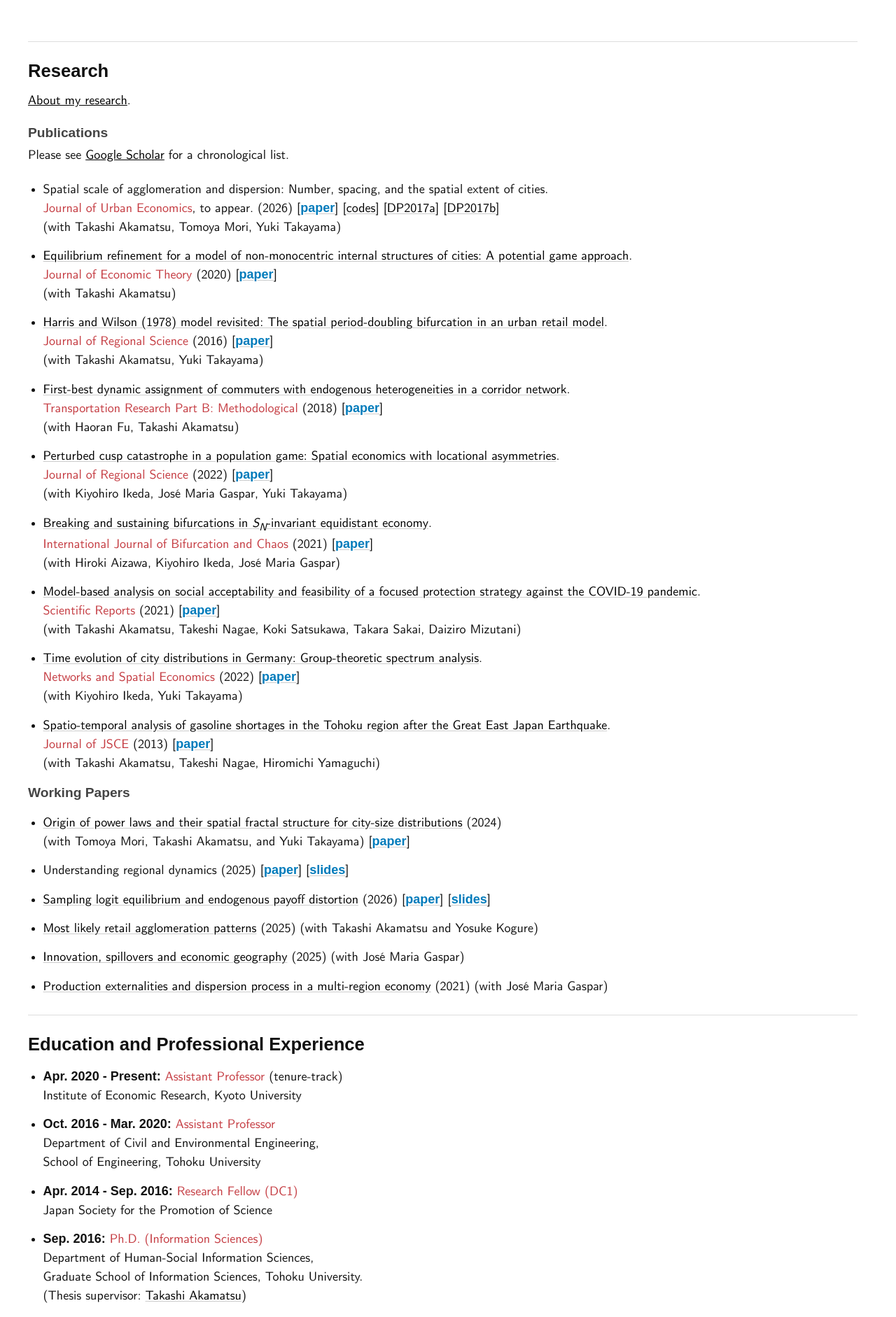
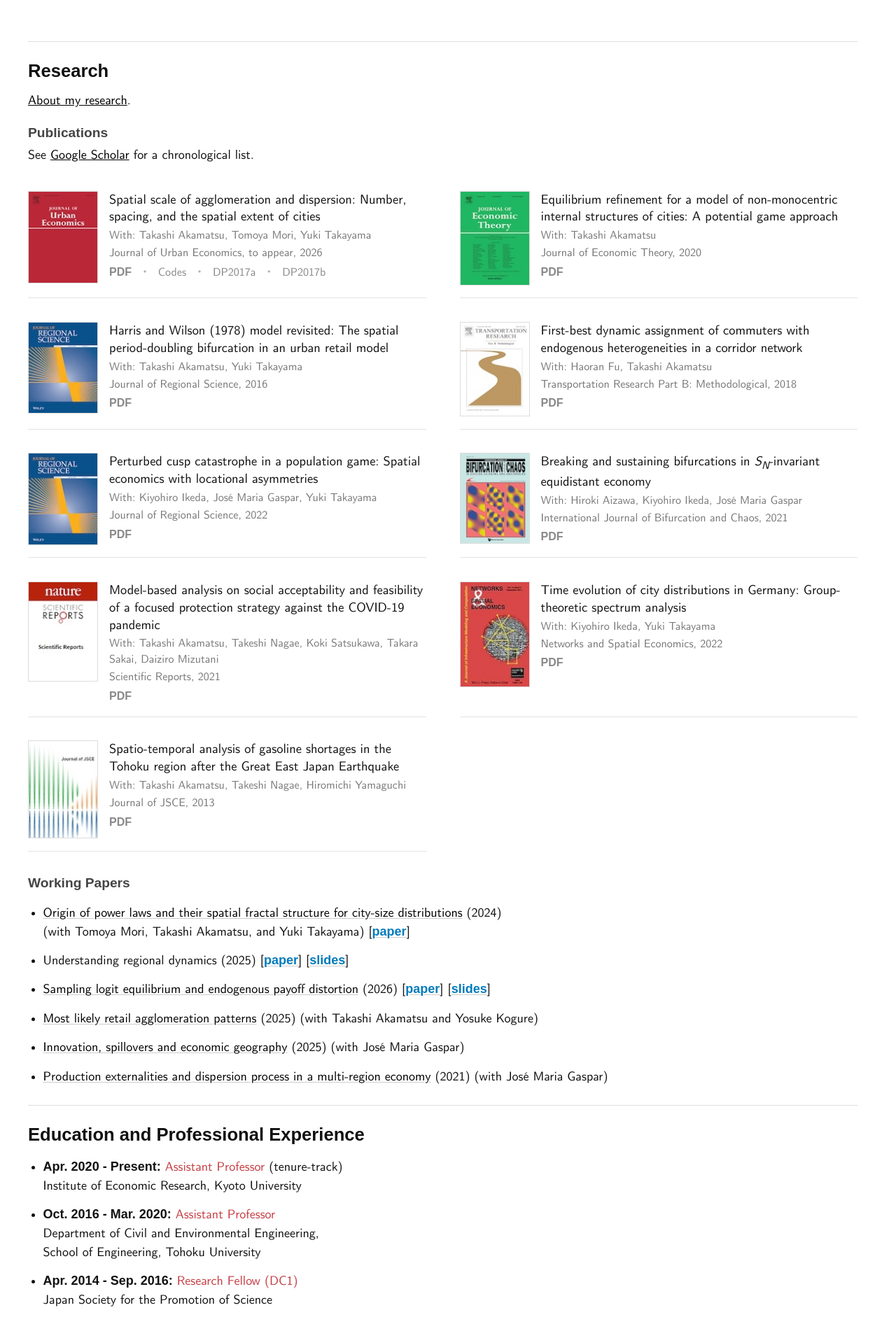
Before and after one commit to mino-osawa/mino-osawa.github.io, a Jekyll site: the page built from index.markdown, in a window 1280 px wide. Shown: the part 443-2325 px from the top of the page at 70% size. Built offline with Jekyll 4.4.1, drawn with Linux system fonts in a browser that asks for light colours; some web fonts are replaced.

Commit message:
fix list style

```diff
--- a/_sass/layout/_layout.scss
+++ b/_sass/layout/_layout.scss
@@ -62,3 +62,135 @@
 .course-info {
   margin: 0.83em 0 0 0;
 }
+
+// tile publications
+
+.pub-list {
+  list-style: none;
+  margin: 0;
+  padding: 0;
+
+  display: grid;
+  grid-template-columns: repeat(2, minmax(0, 1fr));
+  column-gap: 3rem;
+  row-gap: 0.2rem;
+}
+
+.pub-item {
+  display: grid;
+  grid-template-columns: 100px minmax(0, 1fr);
+  column-gap: 1rem;
+  align-items: start;
+
+  margin: 0;
+  padding: 1rem 0 1.1rem;
+  border-bottom: 1px solid #e3e3e3;
+}
+
+.pub-thumb img {
+  display: block;
+  width: 100px;
+  height: auto;
+  border: 1px solid #dddddd;
+  box-sizing: border-box;
+}
+
+.pub-thumb-placeholder {
+  width: 100px;
+  aspect-ratio: 0.72 / 1;
+  display: flex;
+  align-items: center;
+  justify-content: center;
+  padding: 0.5rem;
+  border: 1px solid #dddddd;
+  background: #f3f3f3;
+  color: #777;
+  font-size: 0.82rem;
+  text-align: center;
+  box-sizing: border-box;
+}
+
+.pub-body {
+  min-width: 0;
+}
+
+.pub-title {
+  margin: 0 0 0.18rem;
+  font-size: $FSize-3;
+  line-height: 1.35;
+}
+
+.pub-title a {
+  color: inherit;
+  text-decoration: none;
+}
+
+.pub-title a:hover {
+  color: $color-konpeki;
+}
+
+.pub-authors {
+  margin: 0 0 0.18rem;
+  color: #7a7a7a;
+  font-size: $FSize-1;
+  line-height: 1.4;
+}
+
+.pub-venue {
+  margin: 0 0 0.28rem;
+  color: #777;
+  font-size: $FSize-1;
+  line-height: 1.45;
+}
+
+.pub-journal {
+  color: #777;
+}
+
+.pub-links {
+  color: #888;
+  font-size: $FSize-1;
+  line-height: 1.4;
+}
+
+.pub-links a {
+  color: #888;
+  text-decoration: none;
+}
+
+.pub-links a:hover {
+  color: $color-konpeki;
+  text-decoration: underline;
+}
+
+.pub-links .sep {
+  margin: 0 0.35rem;
+  color: #b0b0b0;
+}
+
+@media (max-width: 980px) {
+  .pub-list {
+    grid-template-columns: 1fr;
+  }
+}
+
+@media (max-width: 560px) {
+  .pub-item {
+    grid-template-columns: 80px minmax(0, 1fr);
+    column-gap: 0.85rem;
+  }
+
+  .pub-thumb img,
+  .pub-thumb-placeholder {
+    width: 80px;
+  }
+
+  .pub-title {
+    font-size: 1rem;
+  }
+
+  .pub-authors,
+  .pub-venue {
+    font-size: 0.94rem;
+  }
+}
--- a/index.markdown
+++ b/index.markdown
@@ -13,21 +13,65 @@ title: M.Osawa's Website
 
 <h3>Publications</h3>
 
-Please see <a href="https://scholar.google.co.jp/citations?user=qKxF-dkAAAAJ" target="_blank">Google Scholar</a> for a chronological list.
+See <a href="https://scholar.google.co.jp/citations?user=qKxF-dkAAAAJ" target="_blank">Google Scholar</a> for a chronological list.
 
-<ul class="ref-list">
+<ul class="ref-list pub-list">
   {% for paper in site.data.papers %}
-    <li>
-      {% if paper.url %}<a href="{{ paper.url }}" class="paper-title">{{ paper.title }}</a>{% else %}{{ paper.title }}{% endif %}. <br>
-      <span class="red-like">{{ paper.journal }}</span>{% if paper.state %}, {{paper.state}}.{% endif %} ({{ paper.year }})
-      {% if paper.pdf %}[<a href="{{ paper.pdf }}">paper</a>]{% endif %}{% if paper.misclinks %}{% for link in paper.misclinks %}
-      [<a href="{{ link.url }}">{{ link.name }}</a>]{% endfor %}{% endif %}{% if paper.coauthors %} <br>
-      (with {{ paper.coauthors | join: ', ' }}){% endif %}
+    <li class="pub-item">
+      <div class="pub-thumb">
+        {% if paper.cover %}
+          <img
+            src="{{ '/assets/img/journals/' | append: paper.cover | relative_url }}"
+            alt="{{ paper.journal }} cover"
+            width="100"
+            loading="lazy"
+          >
+        {% else %}
+          <div class="pub-thumb-placeholder" aria-hidden="true">
+            {{ paper.journal | split: ' ' | first }}
+          </div>
+        {% endif %}
+      </div>
+      <div class="pub-body">
+        <div class="pub-title">
+          {% if paper.url %}
+            <a href="{{ paper.url }}" class="paper-title">{{ paper.title }}</a>
+          {% else %}
+            {{ paper.title }}
+          {% endif %}
+        </div>
+        {% if paper.coauthors %}
+          <div class="pub-authors">With:
+            {{ paper.coauthors | join: ', ' }}
+          </div>
+        {% endif %}
+        <div class="pub-venue">
+          <span class="pub-journal">{{ paper.journal }}</span>
+          {%- if paper.state -%}, {{ paper.state }}{% endif %}
+          {%- if paper.year -%}, {{ paper.year }}{% endif %}
+        </div>
+        {% if paper.pdf or paper.misclinks %}
+          <div class="pub-links">
+            {% assign first_link = true %}
+            {% if paper.pdf %}
+              <a href="{{ paper.pdf }}">PDF</a>
+              {% assign first_link = false %}
+            {% endif %}
+            {% if paper.misclinks %}
+              {% for link in paper.misclinks %}
+                {% unless first_link %}<span class="sep">・</span>{% endunless %}
+                <a href="{{ link.url }}">{{ link.name }}</a>
+                {% assign first_link = false %}
+              {% endfor %}
+            {% endif %}
+          </div>
+        {% endif %}
+      </div>
     </li>
   {% endfor %}
 </ul>
 
-<h3>Working Papers</h3>
+<h3 style="margin-top: 1em">Working Papers</h3>
 
 <ul class="ref-list">
     <li><a href="https://arxiv.org/abs/2207.05346">Origin of power laws and their spatial fractal structure for city-size distributions</a> (2024)<br> (with Tomoya Mori, Takashi Akamatsu, and Yuki Takayama)  [<a href="https://arxiv.org/pdf/2207.05346">paper</a>]</li>
```
Also changed, not shown: _data/papers.yml (+11 -2 lines), assets/img/journals/ijbc.jpg.
